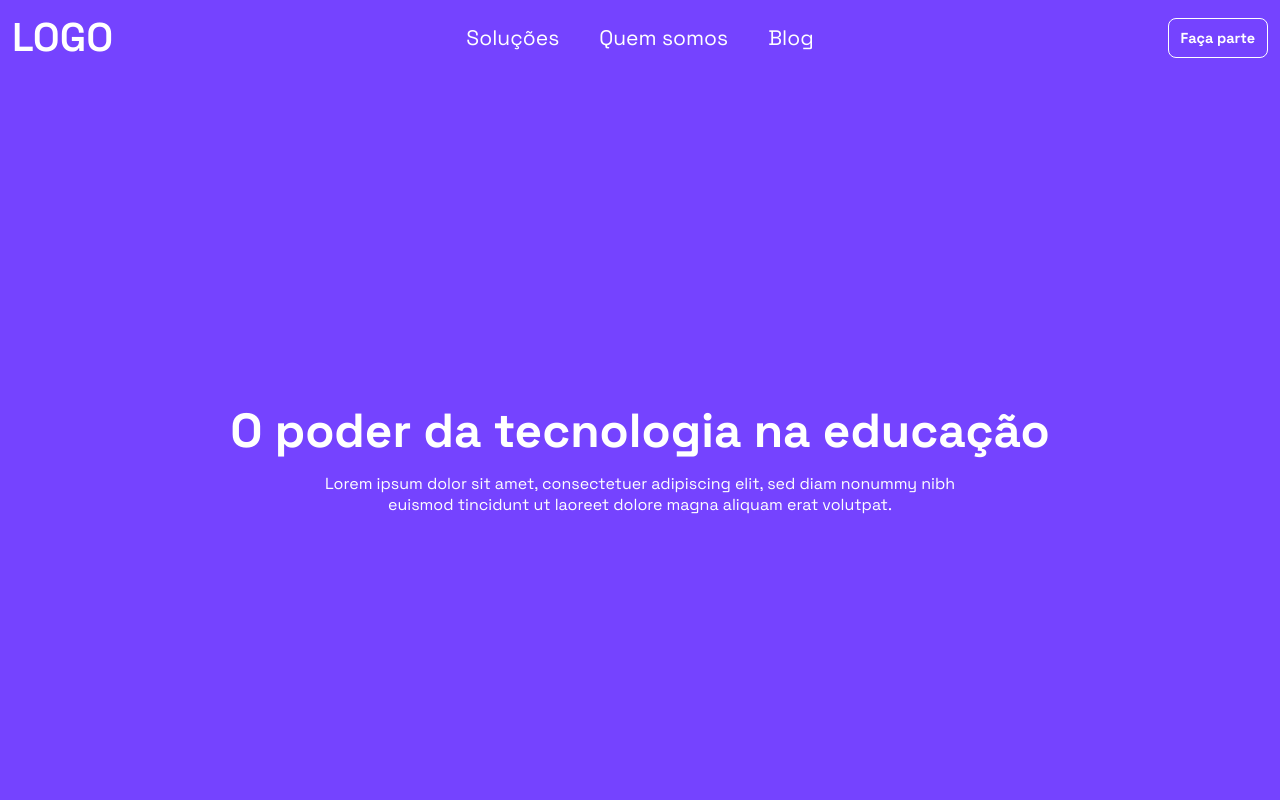
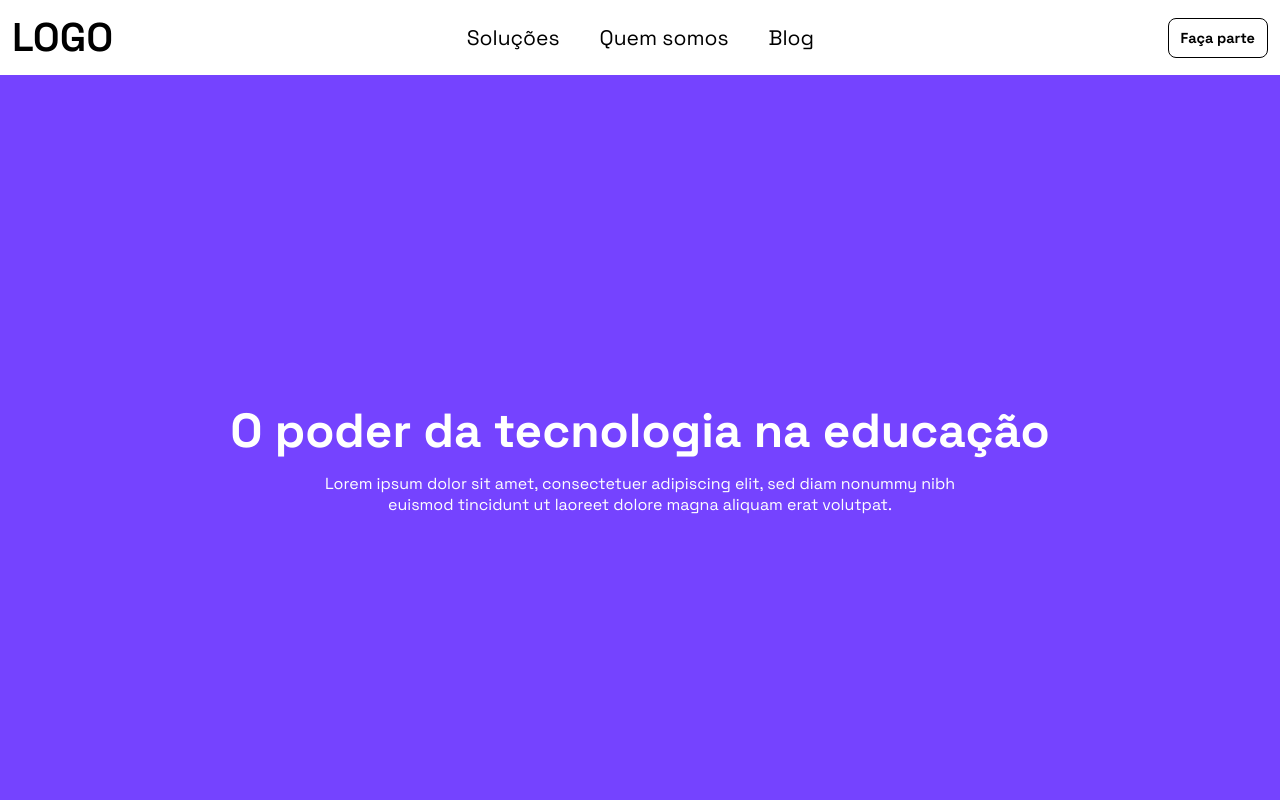
Before and after one commit to t-LucasP/sel-website, a plain HTML site: page index.html in a window 1280 px wide. Shown: the top 800 px of the page. Drawn offline with nearby package versions, Linux system fonts and the light colour scheme.

Commit message:
Added new styles to header section

```diff
--- a/css/styles.css
+++ b/css/styles.css
@@ -58,6 +58,7 @@ header {
   top: 0;
   left: 0;
   z-index: 2;
+  background-color: #fff;
 }
 
 .header-content {
@@ -76,7 +77,7 @@ header {
 
 .header-logo {
   text-decoration: none;
-  color: #fff;
+  color: #000;
   font-size: 2.5rem;
   font-weight: 600;
 }
@@ -84,11 +85,7 @@ header {
 header nav {
   display: flex;
   align-items: center;
-  justify-content: flex-end;
-  position: fixed;
-  z-index: 3;
-  left: 50%;
-  transform: translateX(-50%);
+  justify-content: center;
   transition: all ease-in-out .3s;
 }
 
@@ -97,7 +94,7 @@ header nav > div {
   padding: 0 4px;
   margin: 0 16px;
   cursor: pointer;
-  color: #fff;
+  color: #000;
   font-size: 1.313rem;
   line-height: 20px;
   animation: slideInMenuTexts forwards ease-out;
@@ -113,7 +110,7 @@ header nav > div::after {
   width: 0%;
   height: 2px;
   bottom: -6px;
-  background-color: #fff;
+  background-color: #000;
   transition: all 0.3s ease-in-out;
 }
 
@@ -128,13 +125,6 @@ header nav > div::after {
 header nav > div:hover::before,
 header nav > div:hover::after {
   width: 50%;
-}
-
-.fixedMenuScroll {
-  background-color: #000;
-  width: 100%;
-  height: 90px;
-  justify-content: center;
 }
 
 .firstMenuButton {
@@ -187,19 +177,19 @@ header nav > div:hover::after {
 .action-button {
   padding: 8px 12px;
   border-radius: 8px;
-  border: 1px solid #fff;
+  border: 1px solid #000;
   cursor: pointer;
   font-size: 0.906rem;
   font-weight: 700;
   line-height: 22px;
   background-color: transparent;
-  color: #fff;
+  color: #000;
   transition: all ease-in-out .3s;
 }
 
 .action-button:hover {
-  background-color: #fff;
-  color: #000;
+  background-color: #000;
+  color: #fff;
 }
 
 main {
--- a/index.html
+++ b/index.html
@@ -144,30 +144,6 @@
       $(document).ready(function () {
         AOS.init();
       });
-
-      $(window).scroll(() => {
-        if ($(window).scrollTop()) {
-          $("nav").css({
-            width: "100%",
-            height: "90px",
-            justifyContent: "center",
-            backgroundColor: "#000",
-          });
-        } else {
-          $("nav").css({
-            backgroundColor: "transparent",
-            justifyContent: "center",
-          });
-
-          const clearWidthTimout = setTimeout(() => {
-            $("nav").css({
-              width: "fit-content",
-              height: "auto",
-            });
-            console.log("OI");
-          }, 500);
-        }
-      });
     </script>
   </body>
 </html>
```
